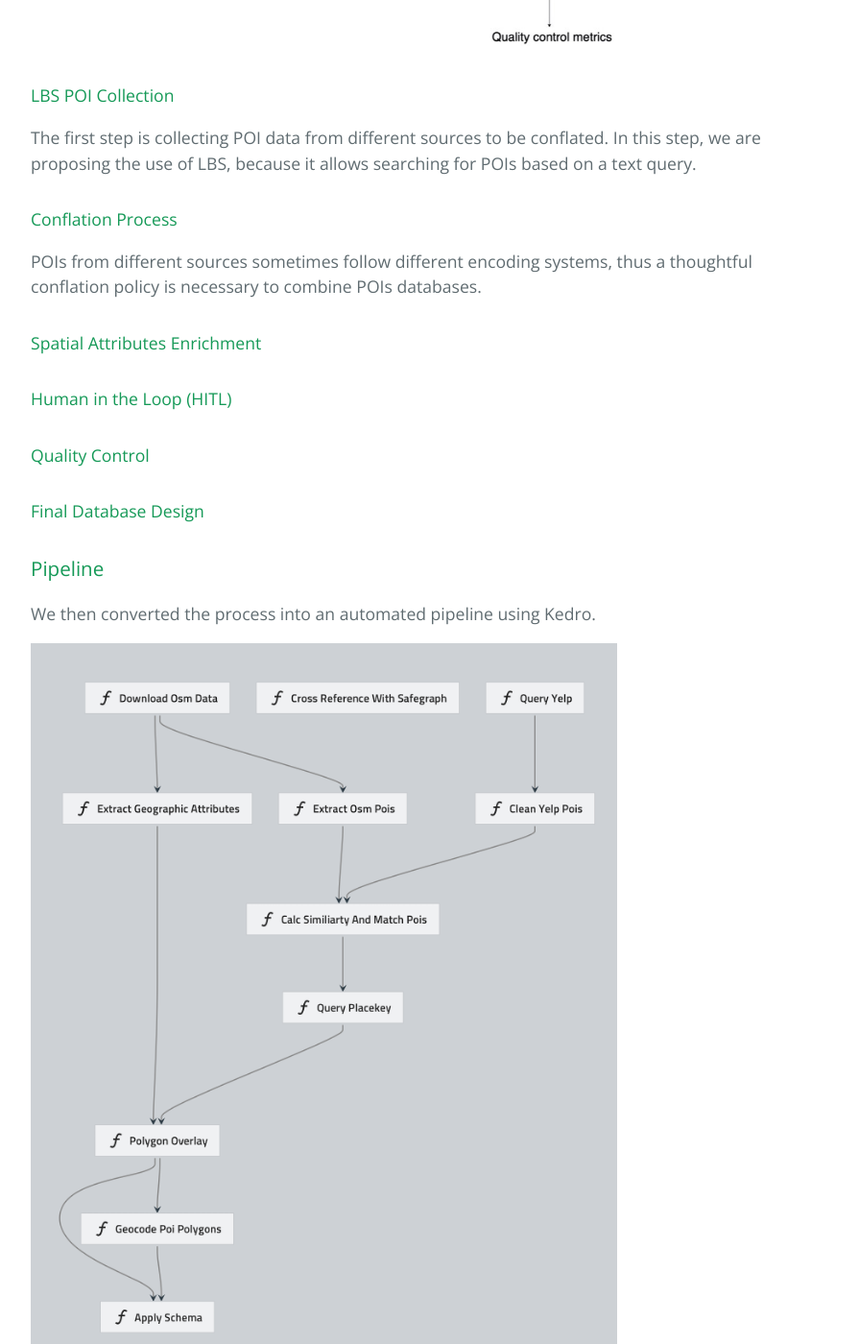
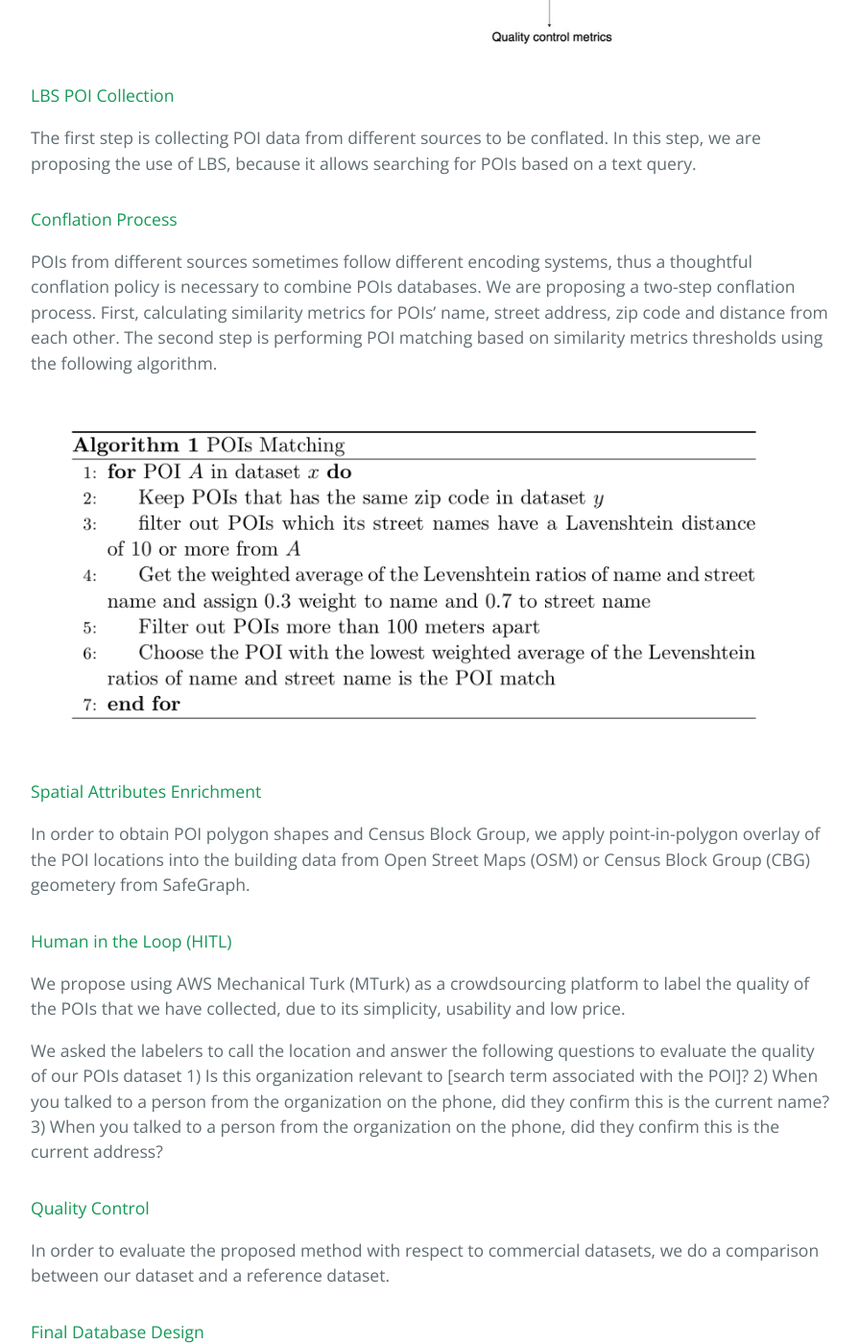
Before and after one commit to Healthcare-POI-Conflation/Healthcare-POI-Conflation.github.io, a Jekyll site: the page built from index.md, in a window 1280 px wide and 1400 px high, scrolled down 2239 px. Shown: the whole window at 96% size, without its empty margins (192-1087 px from the left). Built offline with Jekyll 4.4.1, drawn with Linux system fonts in a browser that asks for light colours; the repository's description, which GitHub fills in, is left out; some of the changed text lies outside the part shown.

Commit message:
content changes

```diff
--- a/index.md
+++ b/index.md
@@ -23,23 +23,33 @@ The first step is collecting POI data from different sources to be conflated. In
 
 #### Conflation Process
 
-POIs from different sources sometimes follow different encoding systems, thus a thoughtful conflation policy is necessary to combine POIs databases.
+POIs from different sources sometimes follow different encoding systems, thus a thoughtful conflation policy is necessary to combine POIs databases. We are proposing a two-step conflation process. First, calculating similarity metrics for POIs' name, street address, zip code and distance from each other. The second step is performing POI matching based on similarity metrics thresholds using the following algorithm.
+
+![POI_matching_alg](./img/POI_matching.png)
 
 #### Spatial Attributes Enrichment
 
+In order to obtain POI polygon shapes and Census Block Group, we apply point-in-polygon overlay of the POI locations into the building data from Open Street Maps (OSM) or Census Block Group (CBG) geometery from SafeGraph.
 
 
 #### Human in the Loop (HITL)
 
+We propose using AWS Mechanical Turk (MTurk) as a crowdsourcing platform to label the quality of the POIs that we have collected, due to its simplicity, usability and low price.
+
+We asked the labelers to call the location and answer the following questions to evaluate the quality of our POIs dataset 1) Is this organization relevant to [search term associated with the POI]? 2) When you talked to a person from the organization on the phone, did they confirm this is the current name? 3) When you talked to a person from the organization on the phone, did they confirm this is the current address?
 
 #### Quality Control
 
+In order to evaluate the proposed method with respect to commercial datasets, we do a comparison between our dataset and a reference dataset.
 
 #### Final Database Design
 
+Final database is an important component of the conflation process. After the POIs matching is done and data is labeled for relevance and accuracy, the database design is what makes the produced dataset usable. Bellow is the proposed database design
+
+![db_design](./img/database_design.png)
 
 ### Pipeline
 
-We then converted the process into an automated pipeline using Kedro.
+We then converted the process into an automated pipeline using Kedro. Below is a picture representing the a visualization of the pipeline. Each node is a function written in python.
 
 ![pipeline](./img/pipeline.png)
```
Also changed, not shown: img/POI_matching.png (added), img/database_design.png (added), 1 other file.
